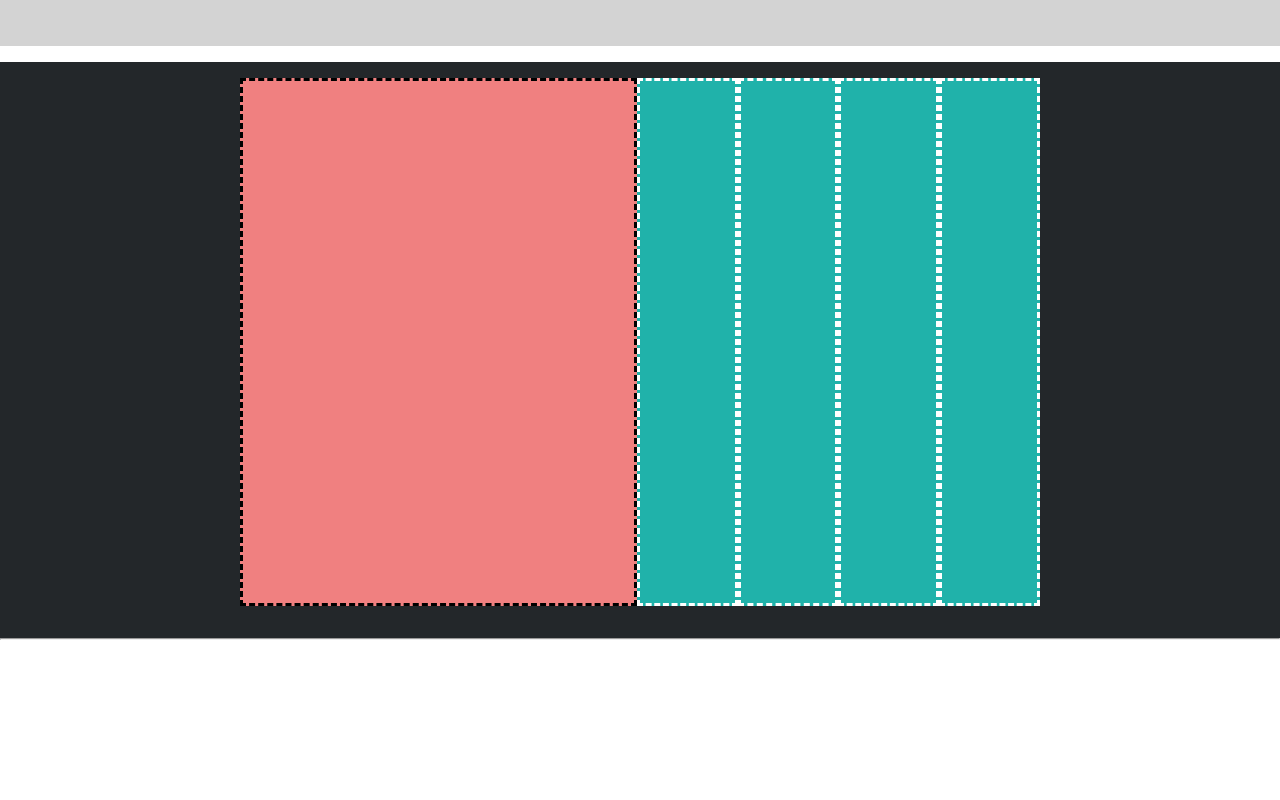
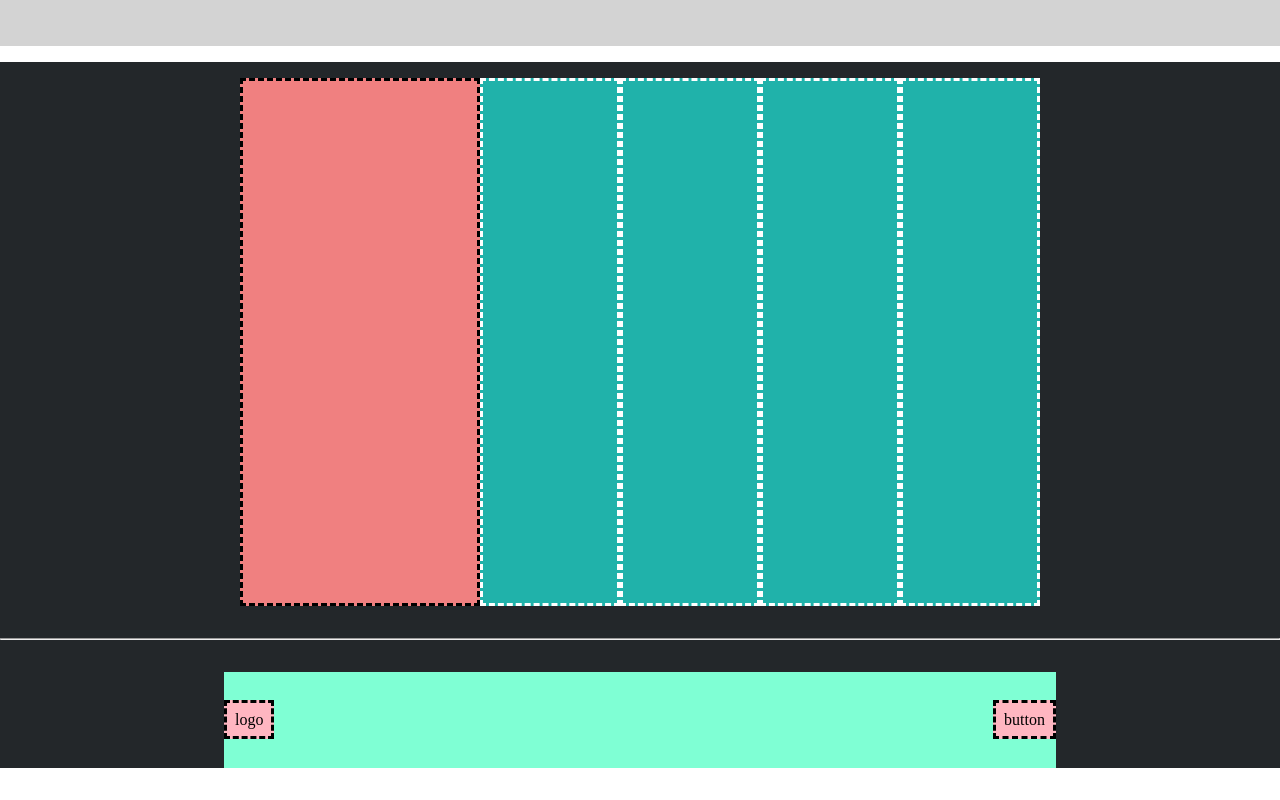
Before and after one commit to AndreaFumagalli4/htmlcss-struttura-discord, a plain HTML site: page index.html in a window 1280 px wide. Shown: the part 3074-3874 px from the top of the page. Before the commit the page ends 3714 px from the top, so only its background shows below. Drawn offline with Linux system fonts and the light colour scheme.

Commit message:
end of the structure

```diff
--- a/css/style.css
+++ b/css/style.css
@@ -4,6 +4,8 @@
     padding: 0;
     box-sizing: border-box;
 }
+
+/* css header */
 
 header{
     height: 35rem;
@@ -61,6 +63,8 @@ section.bottom{
     margin: 3rem auto;
 }
 
+/* css main */
+
 div.flex-item-main{
     height: 30rem;
     border: .2rem dashed black;
@@ -96,6 +100,8 @@ div#end-main{
     margin: 0 auto;
 }
 
+/* css footer */
+
 footer{
     background-color: #23272a;
 }
@@ -107,12 +113,44 @@ section.foot-section{
 
 div#red{
     background-color: #f08080;
-    width: 75%;
+    width: 30%;
     border: .2rem dashed black;
 }
 
 div.lightblue{
     background-color: #20b2aa;
-    width: 18.75%;
+    width: 17.5%;
     border: .2rem dashed white;
 }
+
+div#foot-end{
+    background-color: #7fffd4;
+    height: 6rem;
+    width: 65%;
+    margin: 2rem auto;
+}
+
+span.foot-item{
+    background-color: #ffb6c1;
+    border: .2rem dashed black;
+}
+
+div.foot-flex{
+    display: flex;
+    justify-content: center;
+    align-items: center;
+}
+
+div.foot-flex-item{
+    width: 50%;
+}
+
+div#button{
+    text-align: end;
+}
+
+span.foot-item{
+    background-color: #ffb6c1;
+    border: .2rem dashed black;
+    padding: .5rem;
+}
--- a/index.html
+++ b/index.html
@@ -13,7 +13,6 @@
         <header>
             <!-- section top -->
             <section class="top">
-
                 <div class="flex-container container">
 
                     <div id="logo" class="flex-item-header">
@@ -44,7 +43,6 @@
                         login
                     </div>
                 </div>
-
             </section>
             <!-- section bottom -->
             <section class="bottom">
@@ -53,7 +51,7 @@
         </header>
 
         <main>
-
+            <!-- img and text -->
             <section class="main-section">
                 <div class="flex-container container">
 
@@ -67,7 +65,7 @@
 
                 </div>
             </section>
-
+            <!-- reverse section - text and img -->
             <section class="main-section bg-grey">
                 <div id="reverse" class="flex-container container">
 
@@ -81,7 +79,7 @@
 
                 </div>
             </section>
-
+            <!-- img and text -->
             <section class="main-section">
                 <div class="flex-container container">
 
@@ -92,10 +90,9 @@
                     <div class="flex-item-main content">
 
                     </div>
-
                 </div>
             </section>
-
+            <!-- text and img one on top of the other -->
             <section class="main-section bg-grey">
                 <div id="end-main">
 
@@ -125,9 +122,15 @@
             </section>
             <hr>
             <section>
-
+                <div id="foot-end" class="foot-flex">
+                    <div class="foot-flex-item">
+                        <span class="foot-item">logo</span>
+                    </div>
+                    <div id="button" class="foot-flex-item">
+                        <span class="foot-item">button</span>
+                    </div>
+                </div>
             </section>
         </footer>
-
     </body>
 </html>
```
